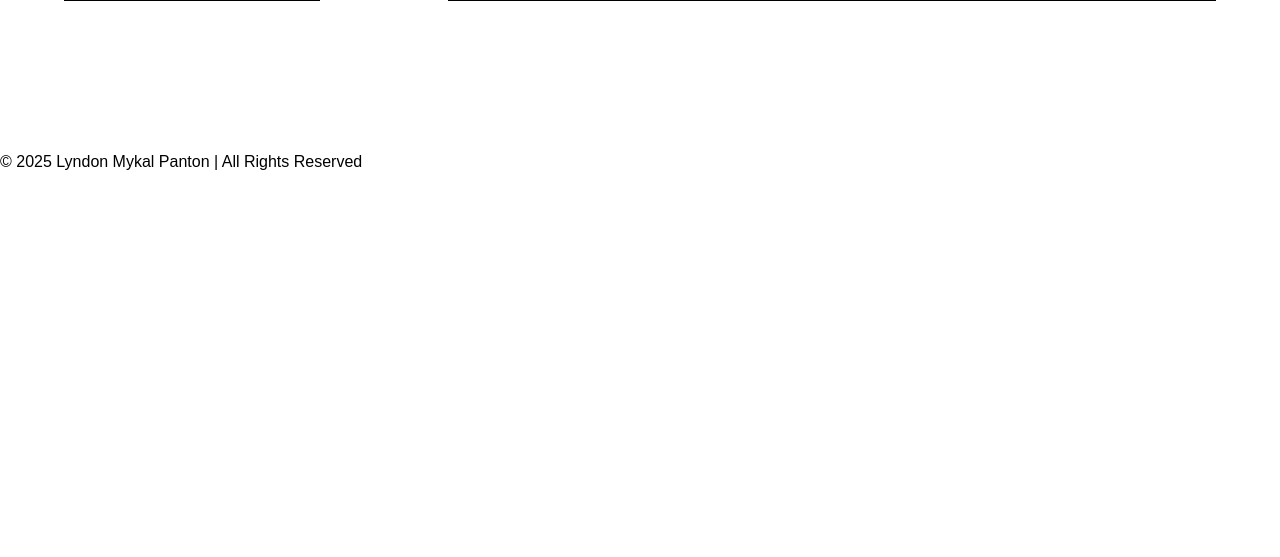
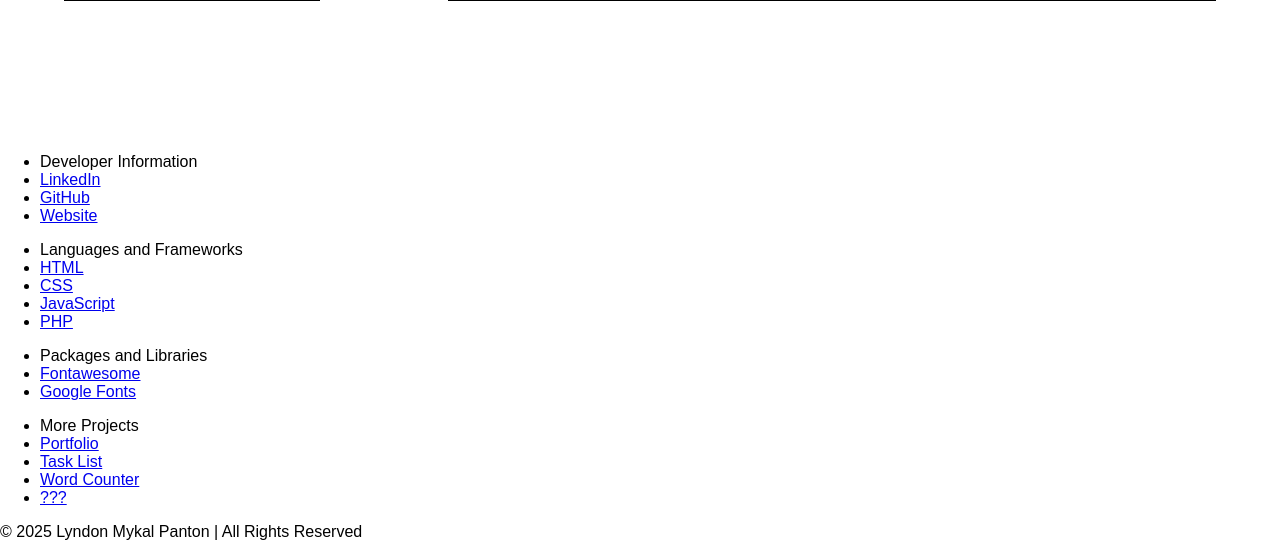
Before and after one commit to lyndonpanton/word-counter, a PHP site: page / in a window 1280 px wide. Shown: the part 703-1260 px from the top of the page. Before the commit the page ends 873 px from the top, so only its background shows below. Run offline with PHP 8.4, Linux system fonts and the light colour scheme; some web fonts are replaced.

Commit message:
Added external footer links

```diff
--- a/web/index.php
+++ b/web/index.php
@@ -58,6 +58,72 @@
     </main>
 
     <footer>
+        <section id="project">
+            <ul class="project-list">
+                <li class="project-list-item project-list-heading">
+                    Developer Information
+                </li>
+                <li class="project-list-item">
+                    <a href="https://www.linkedin.com/in/lyndonpanton/" target="_blank">LinkedIn</a>
+                </li>
+                <li class="project-list-item">
+                    <a href="https://github.com/lyndonpanton" target="_blank">GitHub</a>
+                </li>
+                <li class="project-list-item">
+                    <a href="https://lyndonpanton.co.uk/" target="_blank">Website</a>
+                </li>
+            </ul>
+            <ul class="project-list">
+                <li class="project-list-item project-list-heading">
+                    Languages and Frameworks
+                </li>
+                <li class="project-list-item">
+                    <a href="https://developer.mozilla.org/en-US/docs/Web/HTML" target="_blank">HTML</a>
+                </li>
+                <li class="project-list-item">
+                    <a href="https://developer.mozilla.org/en-US/docs/Web/CSS" target="_blank">CSS</a>
+                </li>
+                <li class="project-list-item">
+                    <a href="https://developer.mozilla.org/en-US/docs/Web/JavaScript" target="_blank">JavaScript</a>
+                </li>
+                <li class="project-list-item">
+                    <a href="https://www.php.net/" target="_blank">PHP</a>
+                </li>
+            </ul>
+            <ul class="project-list">
+                <li class="project-list-item project-list-heading">
+                    Packages and Libraries
+                </li>
+                <li class="project-list-item">
+                    <a href="https://fontawesome.com/" target="_blank">Fontawesome</a>
+                </li>
+                <li class="project-list-item">
+                    <a href="https://fonts.google.com/" target="_blank">Google Fonts<a>
+                </li>
+            </ul>
+            <ul class="project-list">
+                <li class="project-list-item project-list-heading">
+                    More Projects
+                </li>
+                <li class="project-list-item">
+                    <a href="https://github.com/lyndonpanton/portfolio" target="_blank">Portfolio</a>
+                </li>
+                <li class="project-list-item">
+                    <a href="https://github.com/lyndonpanton/task-list" target="_blank">Task List</a>
+                </li>
+                <li class="project-list-item">
+                    <a href="https://github.com/lyndonpanton/word-counter" target="_blank">Word Counter</a>
+                </li>
+                <li class="project-list-item">
+                    <a href="#" target="_blank">???</a>
+                </li>
+            </ul>
+        </section>
+
+        <section id="external">
+
+        </section>
+
         <p id="copyright">
             &copy; <span id="current-year"><?php echo date("Y") ?></span>
             Lyndon Mykal Panton | All Rights Reserved
```
